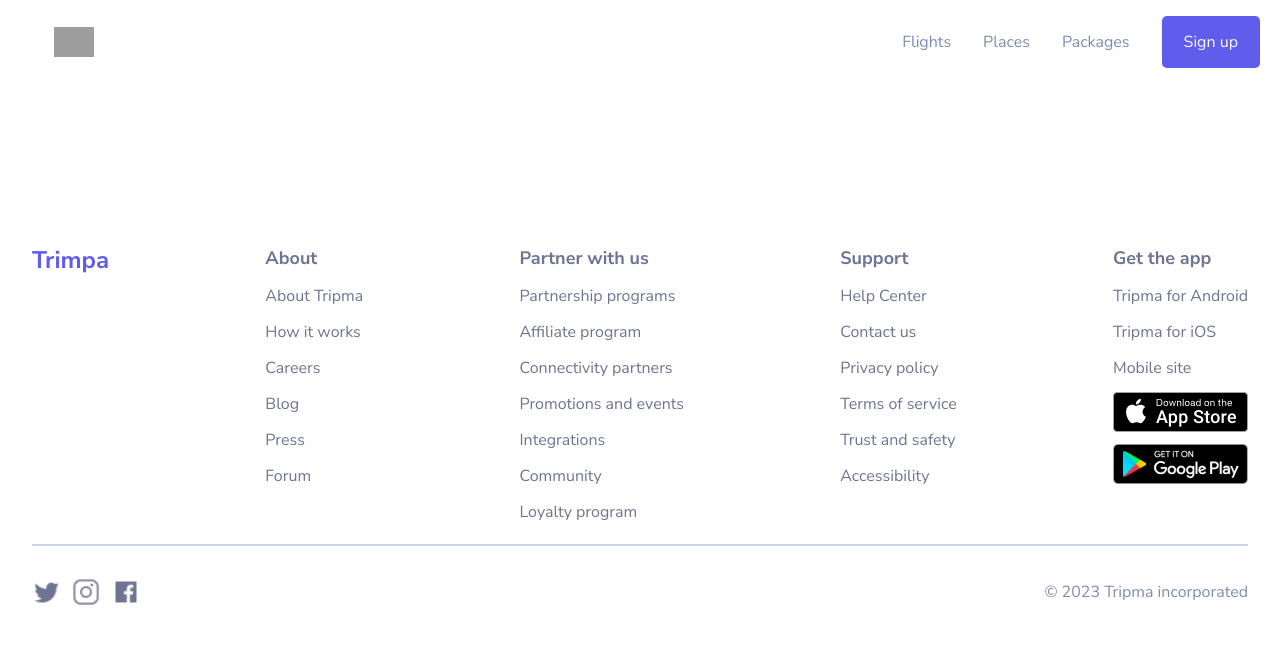
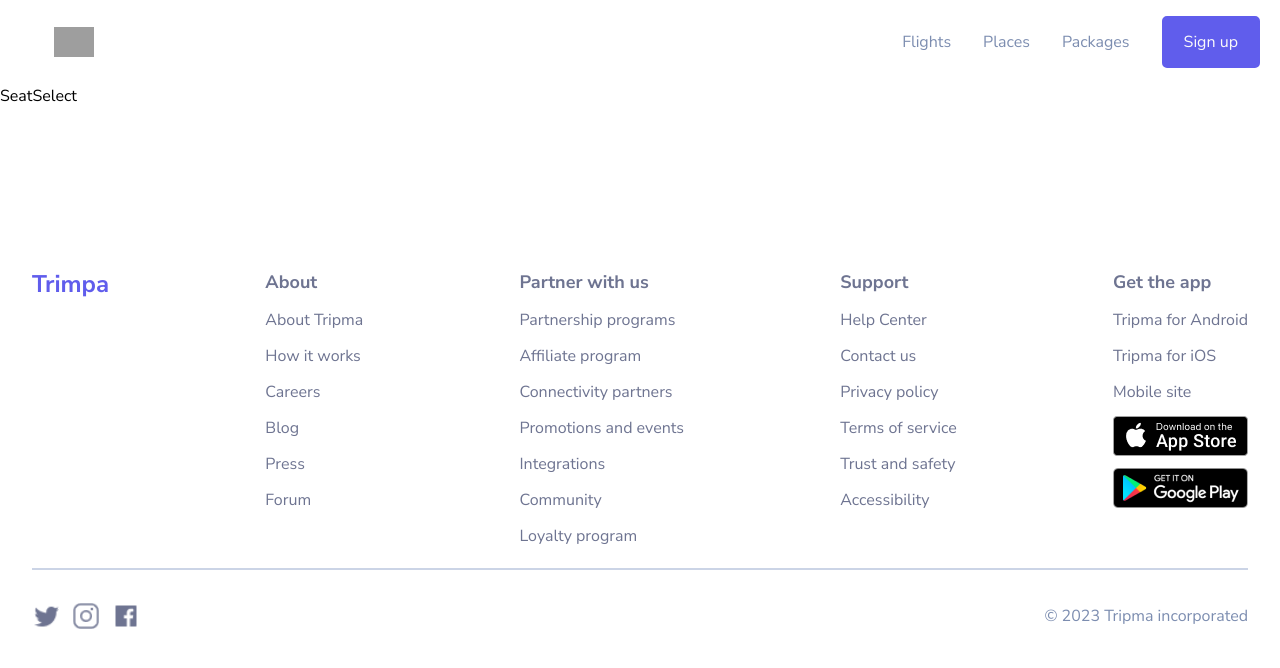
Before and after one commit to PrtHub/Tripma, a React (Vite) app: page /seat-selection in a window 1280 px wide. Shown: the top 668 px of the page. Built offline with nearby package versions, Linux system fonts and the light colour scheme; grey boxes are pictures that could not be loaded.

Commit message:
seatSelect created

```diff
--- a/src/App.jsx
+++ b/src/App.jsx
@@ -1,8 +1,7 @@
 import { Route, Routes } from 'react-router-dom'
 import './App.css'
 import { Footer, Navbar } from './components'
-import { FlightExplore, Flights, Hotels, Packages, PassengerInfo } from './pages'
-
+import { FlightExplore, Flights, Hotels, Packages, PassengerInfo, SeatSelect } from './pages'
 
 
 const App = () => {
@@ -16,6 +15,7 @@ const App = () => {
         <Route path='/packages' element={<Packages/>}/>
         <Route path='/explore' element={<FlightExplore/>}/>
         <Route path='/passenger-info' element={<PassengerInfo/>}/>
+        <Route path='/seat-selection' element={<SeatSelect/>}/>
        </Routes>
        <Footer/>
     </div>
--- a/src/pages/PassengerInfo.jsx
+++ b/src/pages/PassengerInfo.jsx
@@ -213,9 +213,11 @@ const PassengerInfo = () => {
             <button className="py-2 px-4 border-[1px] border-[#605DEC] text-[#605DEC] rounded hover:bg-[#605DEC] hover:text-white transition-all duration-200">
               Save & close
             </button>
+            <Link to='/seat-selection'>
             <button className="hidden lg:block py-2 px-4 border-[1px] border-[#7C8DB0] text-[#7C8DB0] bg-[#CBD4E6] rounded hover:bg-[#605DEC] hover:text-white hover:border-[#605DEC] transition-all duration-200">
               Select seats
             </button>
+            </Link>
           </div>
         </div>
 
@@ -294,7 +296,7 @@ const PassengerInfo = () => {
               <p>$624</p>
             </div>
           </div>
-          <Link to="/passenger-info" className="mt-5">
+          <Link to="/seat-selection" className="mt-5">
             <button className="py-2 px-4 border-[1px] border-[#7C8DB0] text-[#7C8DB0] bg-[#CBD4E6] rounded hover:bg-[#605DEC] hover:text-white hover:border-[#605DEC] transition-all duration-200">
               Select seats
             </button>
--- /dev/null
+++ b/src/pages/SeatSelect.jsx
@@ -0,0 +1,9 @@
+
+
+const SeatSelect = () => {
+  return (
+    <div>SeatSelect</div>
+  )
+}
+
+export default SeatSelect
--- a/src/pages/index.js
+++ b/src/pages/index.js
@@ -3,11 +3,13 @@ import Hotels from "./Hotels";
 import Packages from "./Packages";
 import FlightExplore from "./FlightExplore";
 import PassengerInfo from "./PassengerInfo";
+import SeatSelect from "./SeatSelect";
 
 export {
     Flights,
     Hotels,
     Packages,
     FlightExplore,
-    PassengerInfo
+    PassengerInfo,
+    SeatSelect
 }
```
